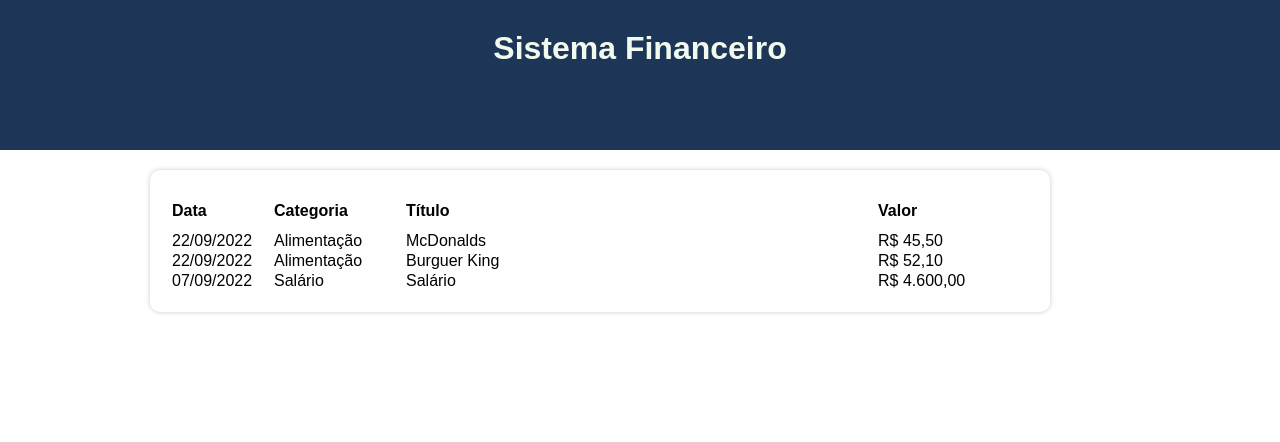
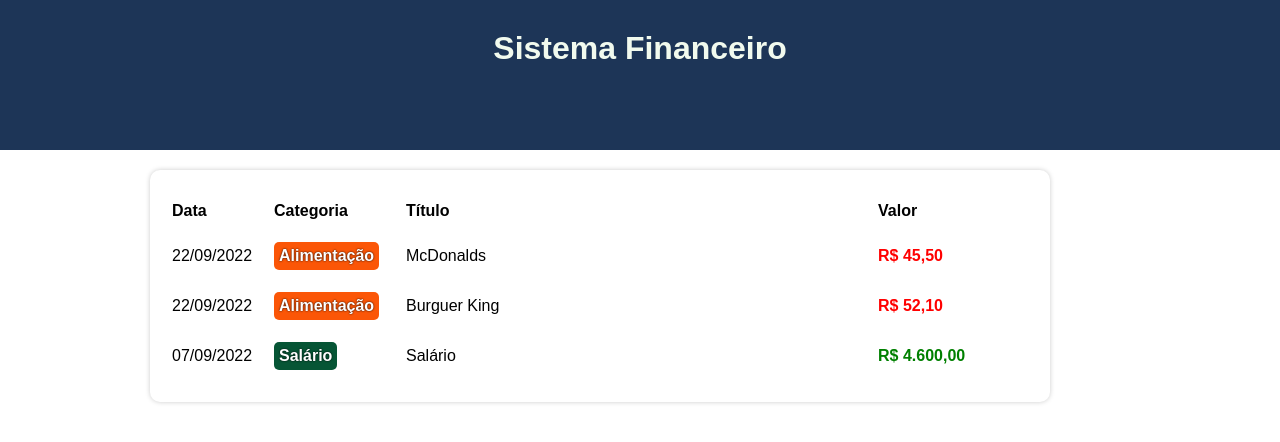
Before and after one commit to guisaoncella/react-finance, a React (Vite) app: page / in a window 1280 px wide. Shown: the top 442 px of the page. Built offline with nearby package versions, Linux system fonts and the light colour scheme.

Commit message:
:lipstick: feat: category and value colors

```diff
--- a/src/Theme.ts
+++ b/src/Theme.ts
@@ -8,7 +8,7 @@ export const mainColors = {
 
 export const categoryColors = {
     food: "#fb5607",
-    salary: "#8ac926",
+    salary: "#065535",
     other: "#df2935"
 }
 
--- a/src/components/TableItem/index.tsx
+++ b/src/components/TableItem/index.tsx
@@ -1,6 +1,6 @@
 import { categories } from "../../data/categories";
 import { Item } from "../../types/Item";
-import { TableColumn, TableLine } from "./styles";
+import { Category, TableColumn, TableLine, Value } from "./styles";
 
 type Props = {
     item: Item;
@@ -11,9 +11,16 @@ export const TableItem = ({item}: Props) => {
     return(
         <TableLine>
             <TableColumn>{item.date.toLocaleDateString('pt-BR')}</TableColumn>
-            <TableColumn>{categories[item.category].title}</TableColumn>
+            <TableColumn>
+                <Category color={categories[item.category].color}>
+                    {categories[item.category].title}
+                </Category>
+            </TableColumn>
             <TableColumn>{item.title}</TableColumn>
-            <TableColumn>{`R$ ${value.toLocaleString('pt-BR',{minimumFractionDigits: 2, maximumFractionDigits: 2})}`}
+            <TableColumn>
+                <Value expense={categories[item.category].expense}>
+                    {`R$ ${value.toLocaleString('pt-BR',{minimumFractionDigits: 2, maximumFractionDigits: 2})}`}
+                </Value>
             </TableColumn>
         </TableLine>
     );
--- a/src/components/TableItem/styles.tsx
+++ b/src/components/TableItem/styles.tsx
@@ -1,5 +1,23 @@
 import styled from "styled-components";
 
-export const TableLine = styled.tr``;
+export const TableLine = styled.tr`
+`;
 
-export const TableColumn = styled.td``;
+export const TableColumn = styled.td`
+    padding: 10px 0;
+`;
+
+export const Category = styled.span<{color: string}>`
+    display: inline-block;
+    padding: 5px 5px;
+    border-radius: 5px;
+    color: #FFF;
+    font-weight: 600;
+    text-shadow: 0 0 2px black;
+    background-color: ${props => props.color};
+`;
+
+export const Value = styled.span<{expense: boolean}>`
+    font-weight: 600;
+    color: ${props => props.expense ? 'red' : 'green'}
+`;
```
